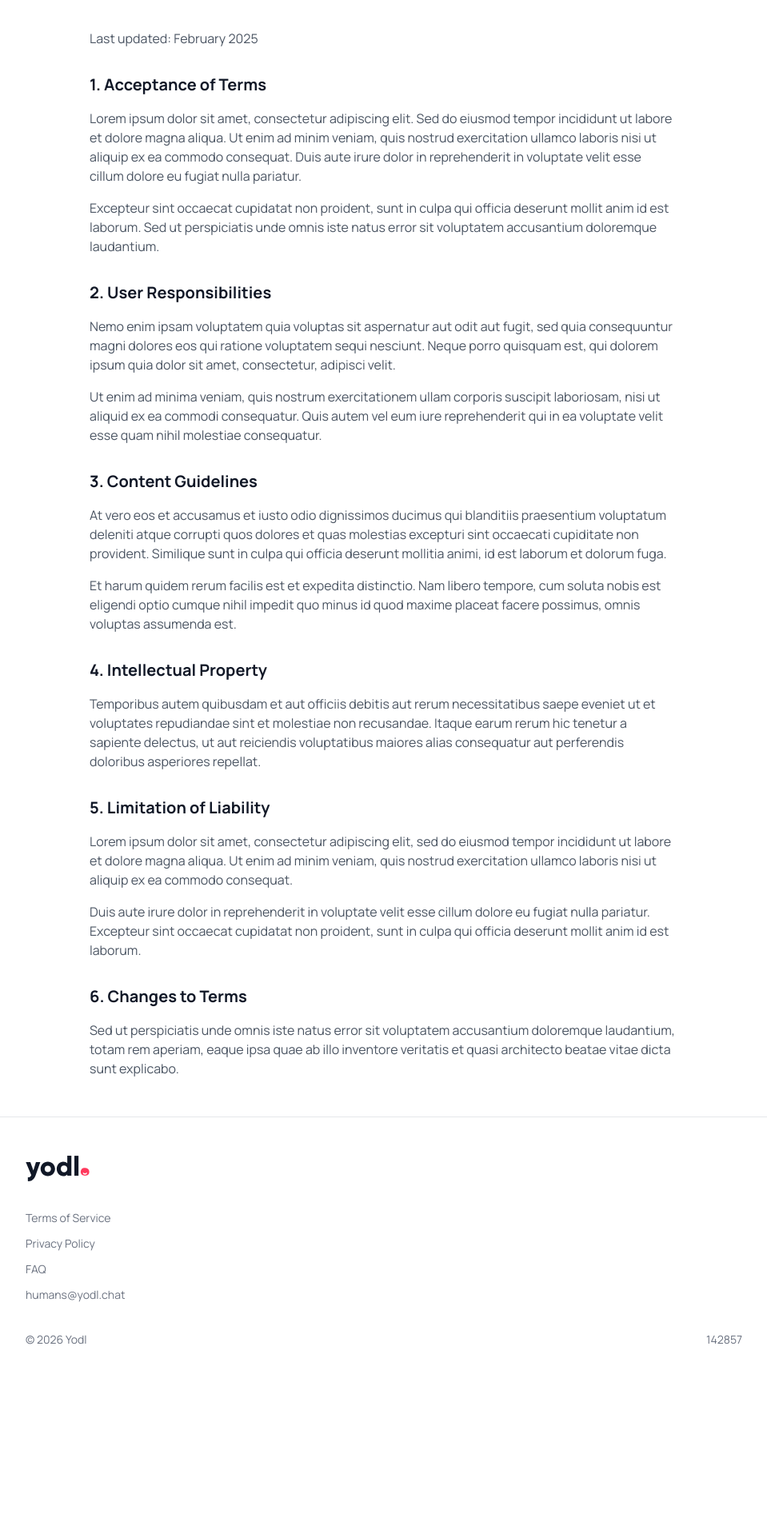
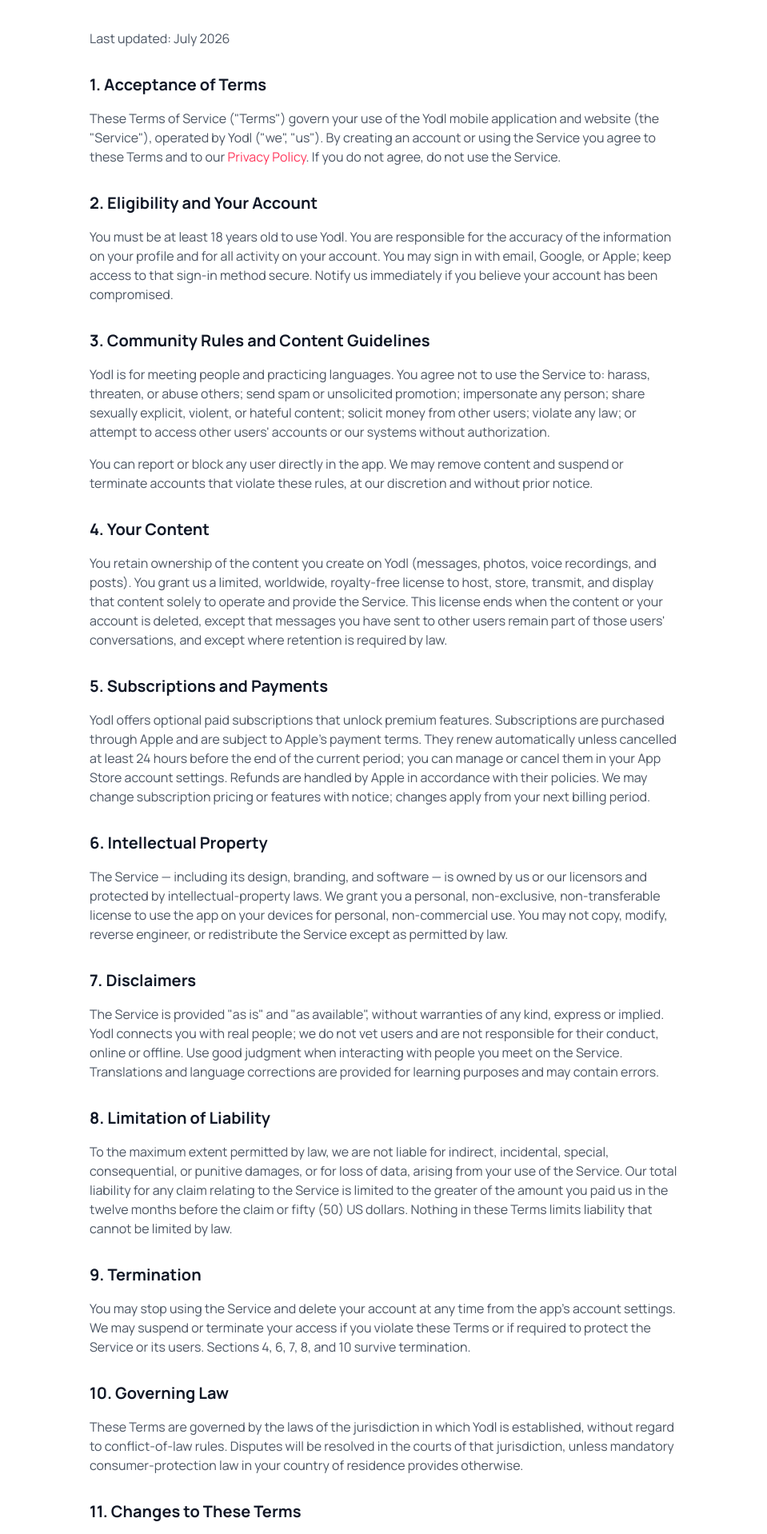
Before and after one commit to diakonovm/yodl-web, a Nuxt app: page /terms in a window 1280 px wide. Shown: the part 202-2120 px from the top of the page at 80% size, without its empty margins (160-1119 px from the left). Before the commit the page ends 1935 px from the top, so only its background shows below. Built offline with nearby package versions, Linux system fonts and the light colour scheme.

Commit message:
update privacy and terms

```diff
--- a/app/pages/privacy.vue
+++ b/app/pages/privacy.vue
@@ -3,29 +3,50 @@
     <p v-if="!isEnglish" class="text-sm text-gray-500 italic mb-4">{{ $t('english_only_notice') }}</p>
     <h1 class="text-3xl font-bold text-gray-900 mb-8">Privacy Policy</h1>
     <div class="prose prose-gray">
-      <p class="text-gray-600 mb-6">Last updated: February 2025</p>
+      <p class="text-gray-600 mb-6">Last updated: July 2026</p>
+
+      <p class="text-gray-600 mb-4">This Privacy Policy explains how Yodl ("Yodl", "we", "us") collects, uses, and protects your information when you use the Yodl mobile application and website (together, the "Service"). By using Yodl, you agree to the practices described here.</p>
 
       <h2 class="text-xl font-semibold text-gray-900 mt-8 mb-4">1. Information We Collect</h2>
-      <p class="text-gray-600 mb-4">Lorem ipsum dolor sit amet, consectetur adipiscing elit. Sed do eiusmod tempor incididunt ut labore et dolore magna aliqua. Ut enim ad minim veniam, quis nostrud exercitation ullamco laboris nisi ut aliquip ex ea commodo consequat. Duis aute irure dolor in reprehenderit in voluptate velit esse cillum dolore eu fugiat nulla pariatur.</p>
-      <p class="text-gray-600 mb-4">Excepteur sint occaecat cupidatat non proident, sunt in culpa qui officia deserunt mollit anim id est laborum. Sed ut perspiciatis unde omnis iste natus error sit voluptatem accusantium doloremque laudantium.</p>
+      <p class="text-gray-600 mb-4"><strong>Account information.</strong> When you create an account we collect your email address and the profile details you choose to provide: display name, gender, country, languages you speak and are learning, and profile photos.</p>
+      <p class="text-gray-600 mb-4"><strong>Sign-in with Google or Apple.</strong> If you sign in with Google or Apple, we receive your name, email address, and (for Google) your profile picture from that provider. We use this information solely to create and authenticate your Yodl account. We do not receive your password, and we do not access any other data from your Google or Apple account.</p>
+      <p class="text-gray-600 mb-4"><strong>Content you create.</strong> Messages you send and receive (text, voice, and photos), corrections and translations you request, and posts you share with the community. Message content is stored so it can be delivered and synced across your devices.</p>
+      <p class="text-gray-600 mb-4"><strong>Location.</strong> With your permission, we collect your approximate location to power features like discovering language partners near you and to comply with regional availability requirements. You can use Yodl without granting location access; nearby features will be unavailable.</p>
+      <p class="text-gray-600 mb-4"><strong>Purchases.</strong> If you subscribe to a paid plan, the purchase is processed by Apple. We receive subscription status (not your payment details) to unlock premium features.</p>
+      <p class="text-gray-600 mb-4"><strong>Device and usage information.</strong> Device type, app version, push notification tokens, language and timezone settings, and basic usage data that helps us operate and improve the Service.</p>
 
       <h2 class="text-xl font-semibold text-gray-900 mt-8 mb-4">2. How We Use Your Information</h2>
-      <p class="text-gray-600 mb-4">Nemo enim ipsam voluptatem quia voluptas sit aspernatur aut odit aut fugit, sed quia consequuntur magni dolores eos qui ratione voluptatem sequi nesciunt. Neque porro quisquam est, qui dolorem ipsum quia dolor sit amet, consectetur, adipisci velit.</p>
-      <p class="text-gray-600 mb-4">Ut enim ad minima veniam, quis nostrum exercitationem ullam corporis suscipit laboriosam, nisi ut aliquid ex ea commodi consequatur. Quis autem vel eum iure reprehenderit qui in ea voluptate velit esse quam nihil molestiae consequatur.</p>
+      <p class="text-gray-600 mb-4">We use your information to: create and secure your account; deliver messages and sync them across devices; show your profile to other users so they can find language partners; provide translations, corrections, and other learning features; suggest nearby or relevant partners; send push notifications you've enabled; process subscriptions; enforce our Terms of Service (including moderation of reported content); and improve the Service.</p>
+      <p class="text-gray-600 mb-4">We do not sell your personal information, and we do not use your message content for advertising.</p>
 
       <h2 class="text-xl font-semibold text-gray-900 mt-8 mb-4">3. Data Sharing and Disclosure</h2>
-      <p class="text-gray-600 mb-4">At vero eos et accusamus et iusto odio dignissimos ducimus qui blanditiis praesentium voluptatum deleniti atque corrupti quos dolores et quas molestias excepturi sint occaecati cupiditate non provident. Similique sunt in culpa qui officia deserunt mollitia animi, id est laborum et dolorum fuga.</p>
-      <p class="text-gray-600 mb-4">Et harum quidem rerum facilis est et expedita distinctio. Nam libero tempore, cum soluta nobis est eligendi optio cumque nihil impedit quo minus id quod maxime placeat facere possimus, omnis voluptas assumenda est.</p>
+      <p class="text-gray-600 mb-4"><strong>Other users.</strong> Your profile (name, photos, country, languages, and posts) is visible to other Yodl users. Messages are visible to the participants of the conversation.</p>
+      <p class="text-gray-600 mb-4"><strong>Service providers.</strong> We use trusted providers to operate Yodl: Supabase (authentication and database hosting), Cloudflare (media storage and website hosting), Apple (payments and sign-in), Google (sign-in), and Superwall (subscription management). These providers process data only on our behalf and under contractual safeguards.</p>
+      <p class="text-gray-600 mb-4"><strong>Translation providers.</strong> When you request a translation or correction of a message, the text of that message is sent to a third-party AI or translation provider (such as OpenAI) solely to generate the translation or correction. This happens only for messages you explicitly ask to have translated or corrected, and the content is not used by us for advertising.</p>
+      <p class="text-gray-600 mb-4"><strong>Google user data.</strong> Information we receive from Google Sign-In is used only for authentication as described above. It is never sold, never used for advertising, and never shared with third parties except the service providers that host our authentication infrastructure.</p>
+      <p class="text-gray-600 mb-4"><strong>Legal requirements.</strong> We may disclose information if required by law, or to protect the rights and safety of our users and the public.</p>
 
-      <h2 class="text-xl font-semibold text-gray-900 mt-8 mb-4">4. Data Security</h2>
-      <p class="text-gray-600 mb-4">Temporibus autem quibusdam et aut officiis debitis aut rerum necessitatibus saepe eveniet ut et voluptates repudiandae sint et molestiae non recusandae. Itaque earum rerum hic tenetur a sapiente delectus, ut aut reiciendis voluptatibus maiores alias consequatur aut perferendis doloribus asperiores repellat.</p>
+      <h2 class="text-xl font-semibold text-gray-900 mt-8 mb-4">4. Data Retention and Deletion</h2>
+      <p class="text-gray-600 mb-4">We keep your data for as long as your account is active. You can delete individual messages for all participants at any time. You can delete your entire account directly in the app from your account settings; this permanently removes your profile, photos, and account data from our systems within 30 days, except where we are legally required to retain certain records. Because conversations are shared with the people you chatted with, messages you have already sent may remain visible to those users after your account is deleted; they are no longer linked to an active profile.</p>
 
-      <h2 class="text-xl font-semibold text-gray-900 mt-8 mb-4">5. Your Rights</h2>
-      <p class="text-gray-600 mb-4">Lorem ipsum dolor sit amet, consectetur adipiscing elit, sed do eiusmod tempor incididunt ut labore et dolore magna aliqua. Ut enim ad minim veniam, quis nostrud exercitation ullamco laboris nisi ut aliquip ex ea commodo consequat.</p>
-      <p class="text-gray-600 mb-4">Duis aute irure dolor in reprehenderit in voluptate velit esse cillum dolore eu fugiat nulla pariatur. Excepteur sint occaecat cupidatat non proident, sunt in culpa qui officia deserunt mollit anim id est laborum.</p>
+      <h2 class="text-xl font-semibold text-gray-900 mt-8 mb-4">5. Data Security</h2>
+      <p class="text-gray-600 mb-4">All data is encrypted in transit. Access to production systems is restricted and authenticated. No method of transmission or storage is 100% secure, but we work to protect your information using industry-standard practices.</p>
 
-      <h2 class="text-xl font-semibold text-gray-900 mt-8 mb-4">6. Contact Us</h2>
-      <p class="text-gray-600 mb-4">If you have any questions about this Privacy Policy, please contact us at <a href="mailto:humans@yodl.chat" class="text-primary hover:underline">humans@yodl.chat</a>.</p>
+      <h2 class="text-xl font-semibold text-gray-900 mt-8 mb-4">6. Where Your Data Is Processed</h2>
+      <p class="text-gray-600 mb-4">Yodl is a global service. Your data is hosted on infrastructure operated by our service providers, primarily in the United States, and may be processed in countries other than the one you live in. Where required — including for users in the EEA and UK — international transfers rely on appropriate safeguards such as Standard Contractual Clauses with our providers.</p>
+
+      <h2 class="text-xl font-semibold text-gray-900 mt-8 mb-4">7. Your Rights and Legal Bases</h2>
+      <p class="text-gray-600 mb-4">Where GDPR or similar laws apply, we process your data on these legal bases: performance of our contract with you (operating your account and delivering the Service), our legitimate interests (keeping the Service secure, preventing abuse, and improving features), your consent (location access and push notifications, which you can withdraw at any time in your device settings), and compliance with legal obligations.</p>
+      <p class="text-gray-600 mb-4">Depending on where you live, you may have rights to access, correct, export, or delete your personal data, and to object to or restrict certain processing. You can exercise most of these directly in the app, or by contacting us at the address below. If you're in the EEA/UK, you also have the right to lodge a complaint with your supervisory authority.</p>
+
+      <h2 class="text-xl font-semibold text-gray-900 mt-8 mb-4">8. Children</h2>
+      <p class="text-gray-600 mb-4">Yodl is not directed at children and may not be used by anyone under 18. We do not knowingly collect data from anyone under 18; if we learn we have, we will delete it.</p>
+
+      <h2 class="text-xl font-semibold text-gray-900 mt-8 mb-4">9. Changes to This Policy</h2>
+      <p class="text-gray-600 mb-4">We may update this policy from time to time. We'll post the updated version here and update the date above; for material changes we'll notify you in the app.</p>
+
+      <h2 class="text-xl font-semibold text-gray-900 mt-8 mb-4">10. Contact Us</h2>
+      <p class="text-gray-600 mb-4">If you have any questions about this Privacy Policy or your data, contact us at <a href="mailto:humans@yodl.chat" class="text-primary hover:underline">humans@yodl.chat</a>.</p>
     </div>
   </div>
 </template>
--- a/app/pages/terms.vue
+++ b/app/pages/terms.vue
@@ -3,29 +3,44 @@
     <p v-if="!isEnglish" class="text-sm text-gray-500 italic mb-4">{{ $t('english_only_notice') }}</p>
     <h1 class="text-3xl font-bold text-gray-900 mb-8">Terms of Service</h1>
     <div class="prose prose-gray">
-      <p class="text-gray-600 mb-6">Last updated: February 2025</p>
+      <p class="text-gray-600 mb-6">Last updated: July 2026</p>
 
       <h2 class="text-xl font-semibold text-gray-900 mt-8 mb-4">1. Acceptance of Terms</h2>
-      <p class="text-gray-600 mb-4">Lorem ipsum dolor sit amet, consectetur adipiscing elit. Sed do eiusmod tempor incididunt ut labore et dolore magna aliqua. Ut enim ad minim veniam, quis nostrud exercitation ullamco laboris nisi ut aliquip ex ea commodo consequat. Duis aute irure dolor in reprehenderit in voluptate velit esse cillum dolore eu fugiat nulla pariatur.</p>
-      <p class="text-gray-600 mb-4">Excepteur sint occaecat cupidatat non proident, sunt in culpa qui officia deserunt mollit anim id est laborum. Sed ut perspiciatis unde omnis iste natus error sit voluptatem accusantium doloremque laudantium.</p>
+      <p class="text-gray-600 mb-4">These Terms of Service ("Terms") govern your use of the Yodl mobile application and website (the "Service"), operated by Yodl ("we", "us"). By creating an account or using the Service you agree to these Terms and to our <NuxtLink to="/privacy" class="text-primary hover:underline">Privacy Policy</NuxtLink>. If you do not agree, do not use the Service.</p>
 
-      <h2 class="text-xl font-semibold text-gray-900 mt-8 mb-4">2. User Responsibilities</h2>
-      <p class="text-gray-600 mb-4">Nemo enim ipsam voluptatem quia voluptas sit aspernatur aut odit aut fugit, sed quia consequuntur magni dolores eos qui ratione voluptatem sequi nesciunt. Neque porro quisquam est, qui dolorem ipsum quia dolor sit amet, consectetur, adipisci velit.</p>
-      <p class="text-gray-600 mb-4">Ut enim ad minima veniam, quis nostrum exercitationem ullam corporis suscipit laboriosam, nisi ut aliquid ex ea commodi consequatur. Quis autem vel eum iure reprehenderit qui in ea voluptate velit esse quam nihil molestiae consequatur.</p>
+      <h2 class="text-xl font-semibold text-gray-900 mt-8 mb-4">2. Eligibility and Your Account</h2>
+      <p class="text-gray-600 mb-4">You must be at least 18 years old to use Yodl. You are responsible for the accuracy of the information on your profile and for all activity on your account. You may sign in with email, Google, or Apple; keep access to that sign-in method secure. Notify us immediately if you believe your account has been compromised.</p>
 
-      <h2 class="text-xl font-semibold text-gray-900 mt-8 mb-4">3. Content Guidelines</h2>
-      <p class="text-gray-600 mb-4">At vero eos et accusamus et iusto odio dignissimos ducimus qui blanditiis praesentium voluptatum deleniti atque corrupti quos dolores et quas molestias excepturi sint occaecati cupiditate non provident. Similique sunt in culpa qui officia deserunt mollitia animi, id est laborum et dolorum fuga.</p>
-      <p class="text-gray-600 mb-4">Et harum quidem rerum facilis est et expedita distinctio. Nam libero tempore, cum soluta nobis est eligendi optio cumque nihil impedit quo minus id quod maxime placeat facere possimus, omnis voluptas assumenda est.</p>
+      <h2 class="text-xl font-semibold text-gray-900 mt-8 mb-4">3. Community Rules and Content Guidelines</h2>
+      <p class="text-gray-600 mb-4">Yodl is for meeting people and practicing languages. You agree not to use the Service to: harass, threaten, or abuse others; send spam or unsolicited promotion; impersonate any person; share sexually explicit, violent, or hateful content; solicit money from other users; violate any law; or attempt to access other users' accounts or our systems without authorization.</p>
+      <p class="text-gray-600 mb-4">You can report or block any user directly in the app. We may remove content and suspend or terminate accounts that violate these rules, at our discretion and without prior notice.</p>
 
-      <h2 class="text-xl font-semibold text-gray-900 mt-8 mb-4">4. Intellectual Property</h2>
-      <p class="text-gray-600 mb-4">Temporibus autem quibusdam et aut officiis debitis aut rerum necessitatibus saepe eveniet ut et voluptates repudiandae sint et molestiae non recusandae. Itaque earum rerum hic tenetur a sapiente delectus, ut aut reiciendis voluptatibus maiores alias consequatur aut perferendis doloribus asperiores repellat.</p>
+      <h2 class="text-xl font-semibold text-gray-900 mt-8 mb-4">4. Your Content</h2>
+      <p class="text-gray-600 mb-4">You retain ownership of the content you create on Yodl (messages, photos, voice recordings, and posts). You grant us a limited, worldwide, royalty-free license to host, store, transmit, and display that content solely to operate and provide the Service. This license ends when the content or your account is deleted, except that messages you have sent to other users remain part of those users' conversations, and except where retention is required by law.</p>
 
-      <h2 class="text-xl font-semibold text-gray-900 mt-8 mb-4">5. Limitation of Liability</h2>
-      <p class="text-gray-600 mb-4">Lorem ipsum dolor sit amet, consectetur adipiscing elit, sed do eiusmod tempor incididunt ut labore et dolore magna aliqua. Ut enim ad minim veniam, quis nostrud exercitation ullamco laboris nisi ut aliquip ex ea commodo consequat.</p>
-      <p class="text-gray-600 mb-4">Duis aute irure dolor in reprehenderit in voluptate velit esse cillum dolore eu fugiat nulla pariatur. Excepteur sint occaecat cupidatat non proident, sunt in culpa qui officia deserunt mollit anim id est laborum.</p>
+      <h2 class="text-xl font-semibold text-gray-900 mt-8 mb-4">5. Subscriptions and Payments</h2>
+      <p class="text-gray-600 mb-4">Yodl offers optional paid subscriptions that unlock premium features. Subscriptions are purchased through Apple and are subject to Apple's payment terms. They renew automatically unless cancelled at least 24 hours before the end of the current period; you can manage or cancel them in your App Store account settings. Refunds are handled by Apple in accordance with their policies. We may change subscription pricing or features with notice; changes apply from your next billing period.</p>
 
-      <h2 class="text-xl font-semibold text-gray-900 mt-8 mb-4">6. Changes to Terms</h2>
-      <p class="text-gray-600 mb-4">Sed ut perspiciatis unde omnis iste natus error sit voluptatem accusantium doloremque laudantium, totam rem aperiam, eaque ipsa quae ab illo inventore veritatis et quasi architecto beatae vitae dicta sunt explicabo.</p>
+      <h2 class="text-xl font-semibold text-gray-900 mt-8 mb-4">6. Intellectual Property</h2>
+      <p class="text-gray-600 mb-4">The Service — including its design, branding, and software — is owned by us or our licensors and protected by intellectual-property laws. We grant you a personal, non-exclusive, non-transferable license to use the app on your devices for personal, non-commercial use. You may not copy, modify, reverse engineer, or redistribute the Service except as permitted by law.</p>
+
+      <h2 class="text-xl font-semibold text-gray-900 mt-8 mb-4">7. Disclaimers</h2>
+      <p class="text-gray-600 mb-4">The Service is provided "as is" and "as available", without warranties of any kind, express or implied. Yodl connects you with real people; we do not vet users and are not responsible for their conduct, online or offline. Use good judgment when interacting with people you meet on the Service. Translations and language corrections are provided for learning purposes and may contain errors.</p>
+
+      <h2 class="text-xl font-semibold text-gray-900 mt-8 mb-4">8. Limitation of Liability</h2>
+      <p class="text-gray-600 mb-4">To the maximum extent permitted by law, we are not liable for indirect, incidental, special, consequential, or punitive damages, or for loss of data, arising from your use of the Service. Our total liability for any claim relating to the Service is limited to the greater of the amount you paid us in the twelve months before the claim or fifty (50) US dollars. Nothing in these Terms limits liability that cannot be limited by law.</p>
+
+      <h2 class="text-xl font-semibold text-gray-900 mt-8 mb-4">9. Termination</h2>
+      <p class="text-gray-600 mb-4">You may stop using the Service and delete your account at any time from the app's account settings. We may suspend or terminate your access if you violate these Terms or if required to protect the Service or its users. Sections 4, 6, 7, 8, and 10 survive termination.</p>
+
+      <h2 class="text-xl font-semibold text-gray-900 mt-8 mb-4">10. Governing Law</h2>
+      <p class="text-gray-600 mb-4">These Terms are governed by the laws of the jurisdiction in which Yodl is established, without regard to conflict-of-law rules. Disputes will be resolved in the courts of that jurisdiction, unless mandatory consumer-protection law in your country of residence provides otherwise.</p>
+
+      <h2 class="text-xl font-semibold text-gray-900 mt-8 mb-4">11. Changes to These Terms</h2>
+      <p class="text-gray-600 mb-4">We may update these Terms from time to time. We'll post the updated version here and update the date above; for material changes we'll notify you in the app. Continued use of the Service after changes take effect constitutes acceptance.</p>
+
+      <h2 class="text-xl font-semibold text-gray-900 mt-8 mb-4">12. Contact</h2>
+      <p class="text-gray-600 mb-4">Questions about these Terms? Contact us at <a href="mailto:humans@yodl.chat" class="text-primary hover:underline">humans@yodl.chat</a>.</p>
     </div>
   </div>
 </template>
```
